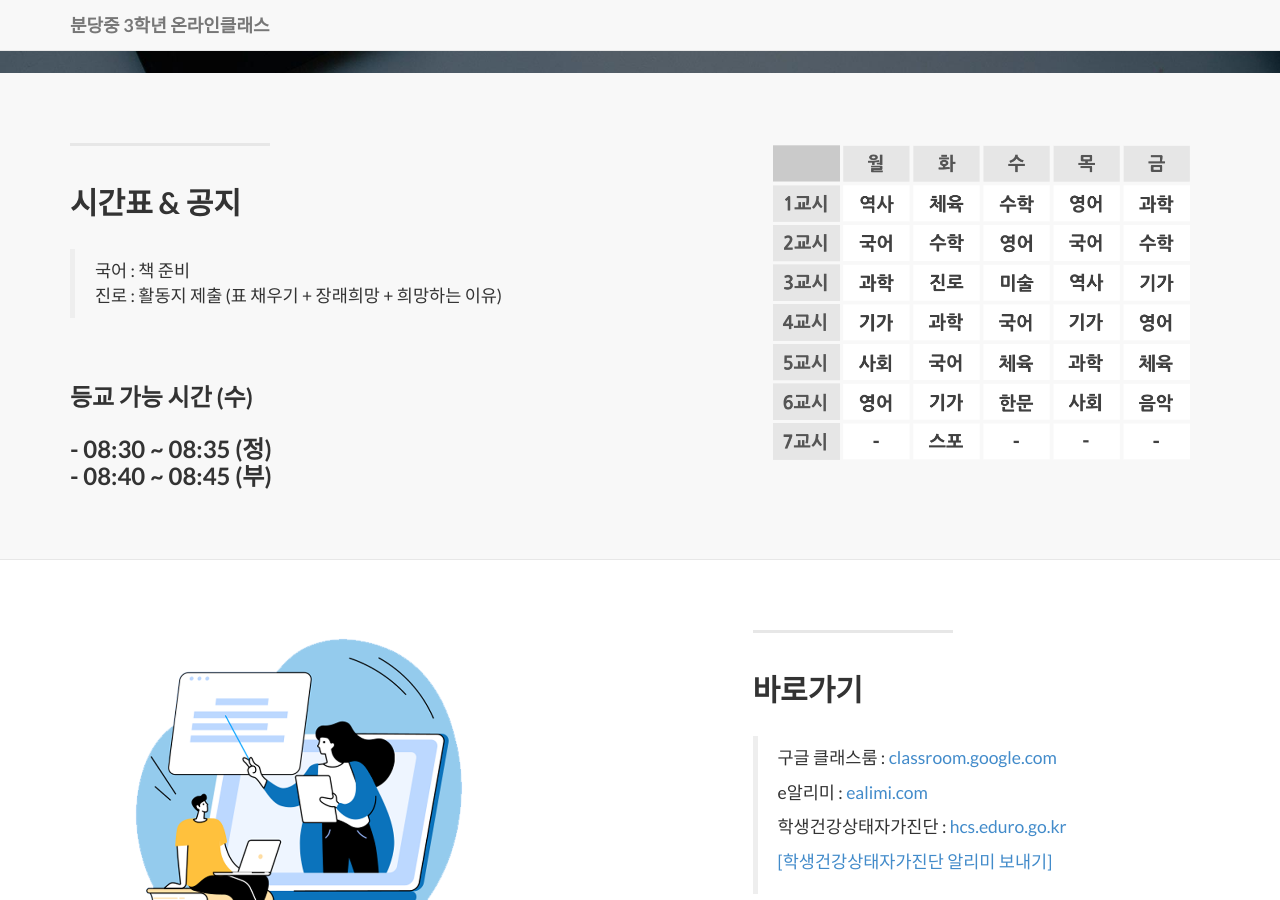
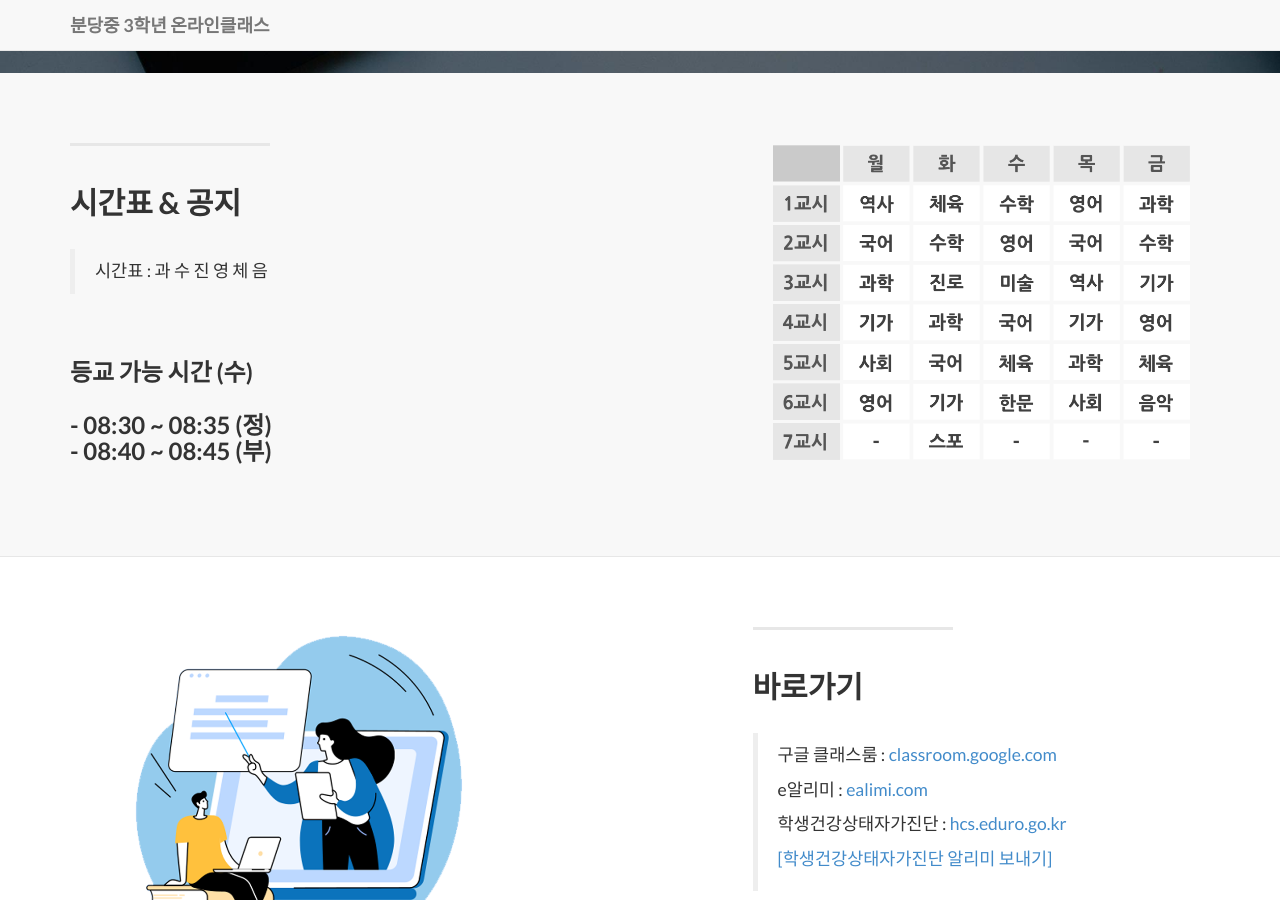
Before and after one commit to bundang-ms-2021/oncl, a Jekyll site: the page built from index.html, in a window 1280 px wide and 900 px high, scrolled down 691 px. Built offline with Jekyll 4.4.1, drawn with Linux system fonts in a browser that asks for light colours; nearby versions of some CDN libraries; library files that are not in the unit come from our copies.

Commit message:
Update 2014-09-21-services-1.markdown

```diff
--- a/_posts/2014-09-21-services-1.markdown
+++ b/_posts/2014-09-21-services-1.markdown
@@ -5,8 +5,7 @@ category: Services
 title: 시간표 & 공지
 description: |
 ---
-  > 국어 : 책 준비
-  > 진로 : 활동지 제출 (표 채우기 + 장래희망 + 희망하는 이유)
+  > 시간표 : 과 수 진 영 체 음
 
 <html>
   <br>
```
